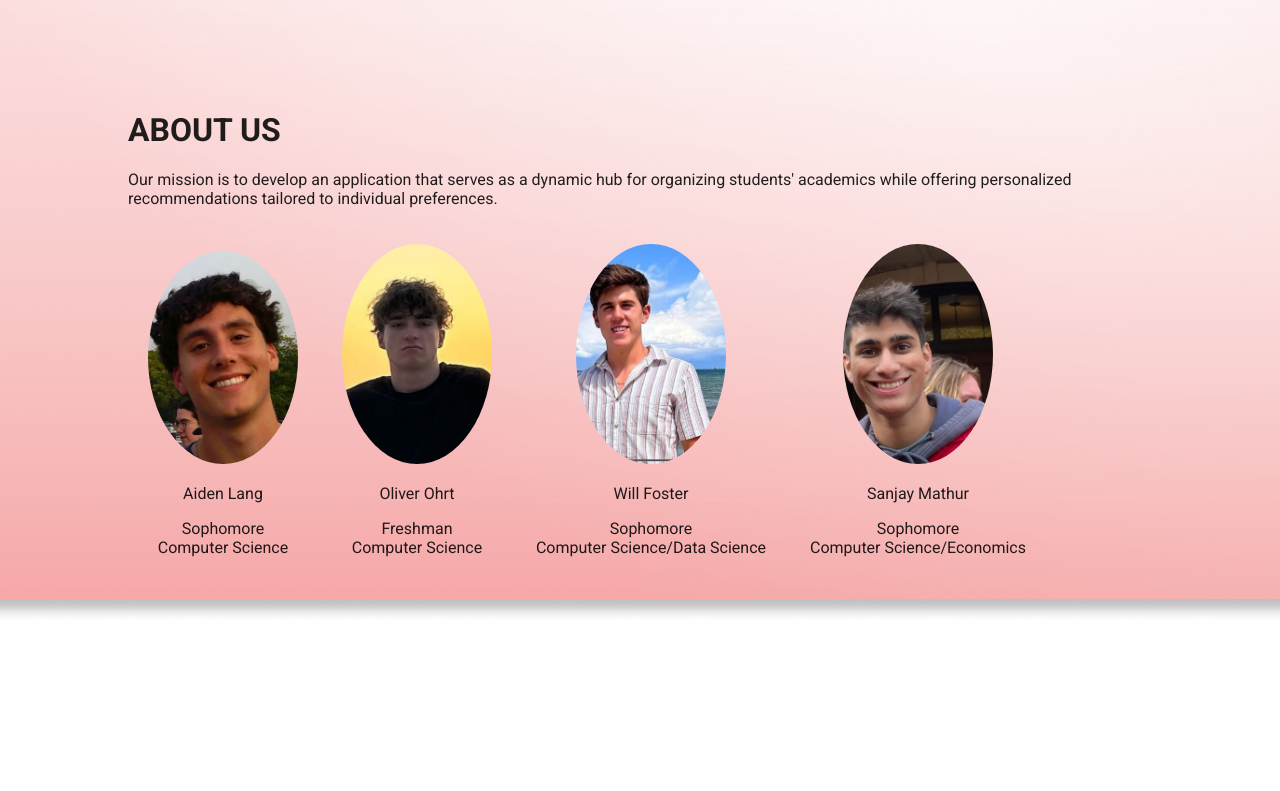
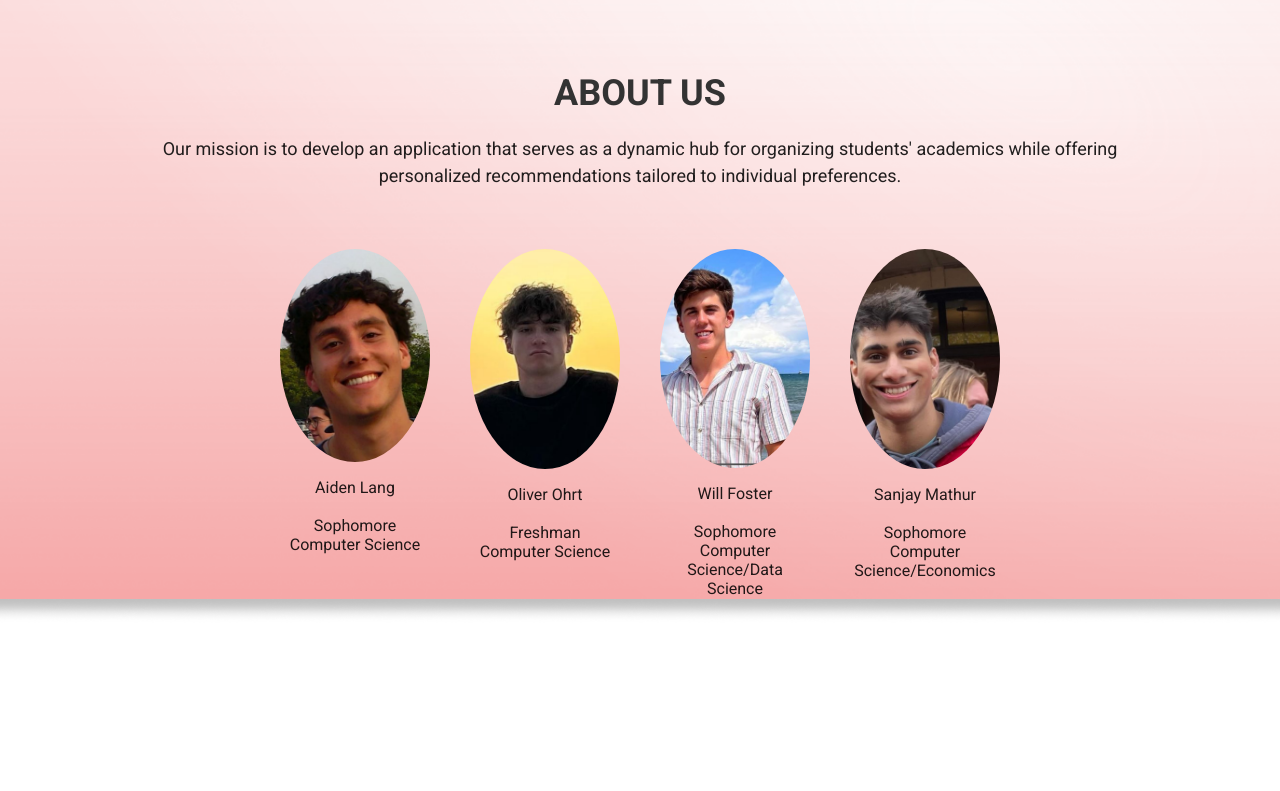
Before and after one commit to Lavanic/BadgerPlus, a Flask app: page /about in a window 1280 px wide. Shown: the part 129-920 px from the top of the page. Run offline with Flask 3, Linux system fonts and the light colour scheme.

Commit message:
about tweak

```diff
--- a/templates/about.html
+++ b/templates/about.html
@@ -1,5 +1,6 @@
-{% extends "base.html" %} {% block title %}Badger+ About{% endblock title %} {%
-block content %}
+{% extends "base.html" %}
+{% block title %}Badger+ About{% endblock title %}
+{% block content %}
 <head>
   <meta>
   <style>
@@ -12,32 +13,54 @@ block content %}
        margin: 150px auto;
        position: relative;
        top: -50px;
-
-
-   }
-   .team-member {
-            display: inline-block;
-            margin: 20px;
+       display: flex; /* Use flexbox */
+       justify-content: center; /* Center horizontally */
+       flex-wrap: wrap; /* Allow wrapping */
+    }
+    .mission-wrapper {
+       text-align: center;
+    }
+    .mission-wrapper h1 {
+       font-size: 36px;
+       line-height: 1.2;
+       margin-bottom: 20px;
+       font-weight: bold;
+       color: #333;
+    }
+    .mission-wrapper p {
+       font-size: 18px;
+       line-height: 1.5;
+       margin-bottom: 40px;
+    }
+    .team-member {
+            flex: 0 0 150px; /* Each item takes 150px width */
+            margin: 20px; /* Adjust spacing */
             text-align: center;
     }
     .team-member img {
-            width: 150px;
+            width: 100%; /* Ensure image fills its container */
             height: auto;
             border-radius: 50%;
+    }
+    .team-member p {
+            font-size: 16px;
+            line-height: 1.5;
+            margin-top: 10px;
     }
     ul {
             list-style-type: none;
             padding: 0;
             margin: 0;
     }
-
   </style>
   <div class="container">
-    <div class= "about-us">
-      <h1>ABOUT US</h1>
+    <div class="about-us">
+      <div class="mission-wrapper"> <!-- Centered wrapper -->
+        <h1>ABOUT US</h1>
         <p>Our mission is to develop an application that serves as a
           dynamic hub for organizing students' academics while
           offering personalized recommendations tailored to individual preferences.</p>
+      </div>
       <div class="team-member">
         <img src="static/images/AidenLang.png" alt="Aiden Lang">
         <p>Aiden Lang
@@ -47,7 +70,6 @@ block content %}
           </ul>
         </p>
       </div>
-
       <div class="team-member">
         <img src="static/images/OliverOhrt.png" alt="Oliver Ohrt">
         <p>Oliver Ohrt
@@ -57,7 +79,6 @@ block content %}
           </ul>
         </p>
       </div>
-
       <div class="team-member">
         <img src="static/images/WillFoster.png" alt="Will Foster">
         <p>Will Foster
@@ -67,7 +88,6 @@ block content %}
           </ul>
         </p>
       </div>
-
       <div class="team-member">
         <img src="static/images/SanjayMathur.png" alt="Sanjay Mathur">
         <p>Sanjay Mathur
```
